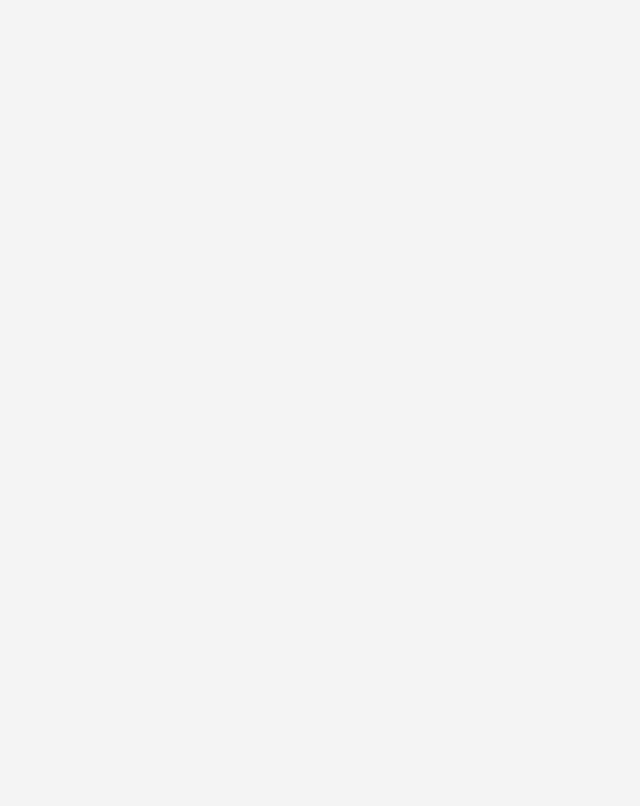
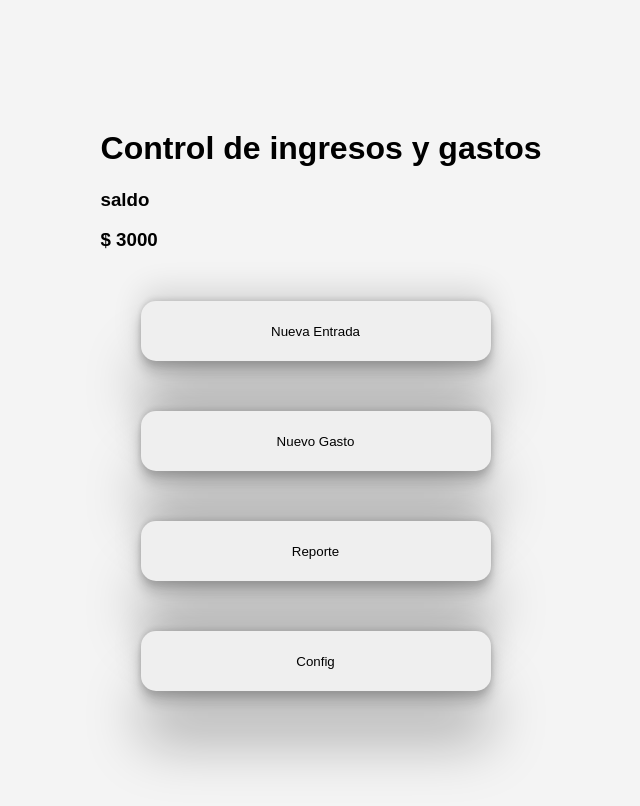
Before and after one commit to VianGalop/N3_ProyectoClase, a React (Vite) app: page / in a window 1280 px wide. Shown: the top 806 px of the page, without its empty margins (319-959 px from the left). Built offline with nearby package versions, Linux system fonts and the light colour scheme.

Commit message:
Uniendo Proyectos

```diff
--- a/src/App.jsx
+++ b/src/App.jsx
@@ -1,56 +1,11 @@
 import React, { useState } from 'react'
-import { Modal } from './components/Modal'
-import { Boton } from './components/Button'
-import { FormEntrada, Salida } from './components/Entrada'
-import { FormNewCategory, ListCategory } from './components/Form/Categoria'
 
 import './index.css'
 import { ListaLu } from './components/BotonList'
 
 function App() {
-  const [isOpenEnt, setIsOpenEnt] = useState(false)
-  const [isOpenSal, setIsOpenSal] = useState(false)
-  const [isOpenCatego, setIsOpenCatego] = useState(false)
-  const [isOpenListado, setIsOpenListado] = useState(false)
-
   return (
     <>
-
-      {/* <div className="container">
-      <Boton tipo="button" className="button" idBoton='addContactBtn' setAccion={() => setIsOpenEnt(true)} label="Nueva Entrada" />
-      <Boton tipo="button" className="button" idBoton='addContactBtn' setAccion={() => setIsOpenSal(true)} label="Nueva Salida" />
-      <Boton tipo="button" className="button" idBoton='addContactBtn' setAccion={() => setIsOpenCatego(true)} label="Categoria" />
-      <Boton tipo="button" className="button" idBoton='addContactBtn' setAccion={() => setIsOpenListado(true)} label="Listado" />
-    </div>
-
-    {
-       isOpenEnt  &&
-       <Modal title="Entrada" setIsOpen={() => setIsOpenEnt(false)}>
-           <FormEntrada />
-       </Modal>
-    }
-
-    {
-       isOpenSal  &&
-       <Modal title="Salida" setIsOpen={() => setIsOpenSal(false)}>
-           <Salida />
-       </Modal>
-    }
-
-    {
-       isOpenCatego  &&
-       <Modal title="NuevaCategoria" setIsOpen={() => setIsOpenCatego(false)}>
-           <FormNewCategory />
-       </Modal>
-    }
-
-    {
-       isOpenListado  &&
-       <Modal title="Listado Categorias" setIsOpen={() => setIsOpenListado(false)}>
-           <ListCategory/>
-       </Modal>
-    } */}
-{/*
       <div className="cuerpo">
         <h1>Control de ingresos y gastos</h1>
         <div className="saldo">
@@ -60,7 +15,7 @@ function App() {
           </div>
         </div>
         <ListaLu />
-      </div> */}
+      </div>
     </>
   )
 }
--- a/src/components/BotonList/index.jsx
+++ b/src/components/BotonList/index.jsx
@@ -1,13 +1,41 @@
+import React,{useState} from 'react'
 import { ListaLi } from "../entradas"
 import './BotonesList.css'
+import {Modal} from "../Modal"
+import {FormEntrada, Salida} from "../Gastos"
+import {FormNewCategory} from '../Form/Categoria'
 
 export const ListaLu = () => {
+  const [isOpenEnt, setIsOpenEnt] = useState(false)
+  const [isOpenSal, setIsOpenSal] = useState(false)
+  const [isOpenCatego, setIsOpenCatego] = useState(false)
+  /* const [isOpenListado, setIsOpenListado] = useState(false) */
   return (
+    <>
         <ul>
-            <ListaLi name="Nueva Entrada"/>
-            <ListaLi name="Nuevo Gasto"/>
-            <ListaLi name="Reporte"/>
-            <ListaLi name="Config"/>
+            <ListaLi name="Nueva Entrada"  setAccion={() => setIsOpenEnt(true)} />
+            <ListaLi name="Nuevo Gasto" setAccion={() => setIsOpenSal(true)} />
+            <ListaLi name="Reporte" setAccion="" />
+            <ListaLi name="Config" setAccion={() => setIsOpenCatego(true)}/>
         </ul>
+        {
+          isOpenEnt  &&
+          <Modal title="Entrada" setIsOpen={() => setIsOpenEnt(false)}>
+              <FormEntrada />
+          </Modal>
+       }
+       {
+          isOpenSal  &&
+          <Modal title="Salida" setIsOpen={() => setIsOpenSal(false)}>
+              <Salida />
+          </Modal>
+       }
+       {
+        isOpenCatego  &&
+        <Modal title="NuevaCategoria" setIsOpen={() => setIsOpenCatego(false)}>
+            <FormNewCategory />
+        </Modal>
+        }
+    </>
   )
 }
--- a/src/components/Entrada/index.jsx
+++ b/src/components/Gastos/index.jsx
@@ -4,13 +4,21 @@ import { Boton } from '../Button'
 import { Select } from '../Select'
 
 export const FormEntrada = () => {
+    const [isOpenListado, setIsOpenListado] = useState(false)
     return (
         <>
             <form id="contactForm" onSubmit="handleSubmit">
                 <Input type='text' id='monto' name='monto' label='Monto'/>
                 <TextArea id='Descripcion' label='Descripcion:' />
                 <Boton tipo="button" className="button" idBoton='addContactBtn'  label="Aplicar" />
+                <Boton tipo="button" className="button" idBoton='addContactBtn'  label="Listado" />
             </form>
+        {
+                isOpenListado  &&
+                <Modal title="Listado Categorias" setIsOpen={() => setIsOpenListado(false)}>
+                    <ListCategory/>
+                </Modal>
+        }
         </>
     )
 }
--- a/src/components/Modal/index.jsx
+++ b/src/components/Modal/index.jsx
@@ -1,5 +1,5 @@
 import React, { children } from 'react'
-import { FormEntrada, Salida } from '../Entrada'
+import { FormEntrada, Salida } from '../Gastos'
 
 export const Modal = ({title, children, setIsOpen}) => {
     return (
--- a/src/components/entradas/index.jsx
+++ b/src/components/entradas/index.jsx
@@ -1,9 +1,9 @@
 import './botones.css'
 
-export const ListaLi = ({name}) => {
+export const ListaLi = ({setAccion, name}) => {
     return (
         <>
-            <li><button>{name}</button></li>
+            <li><button onClick={setAccion}>{name}</button></li>
         </>
     )
 }
```
